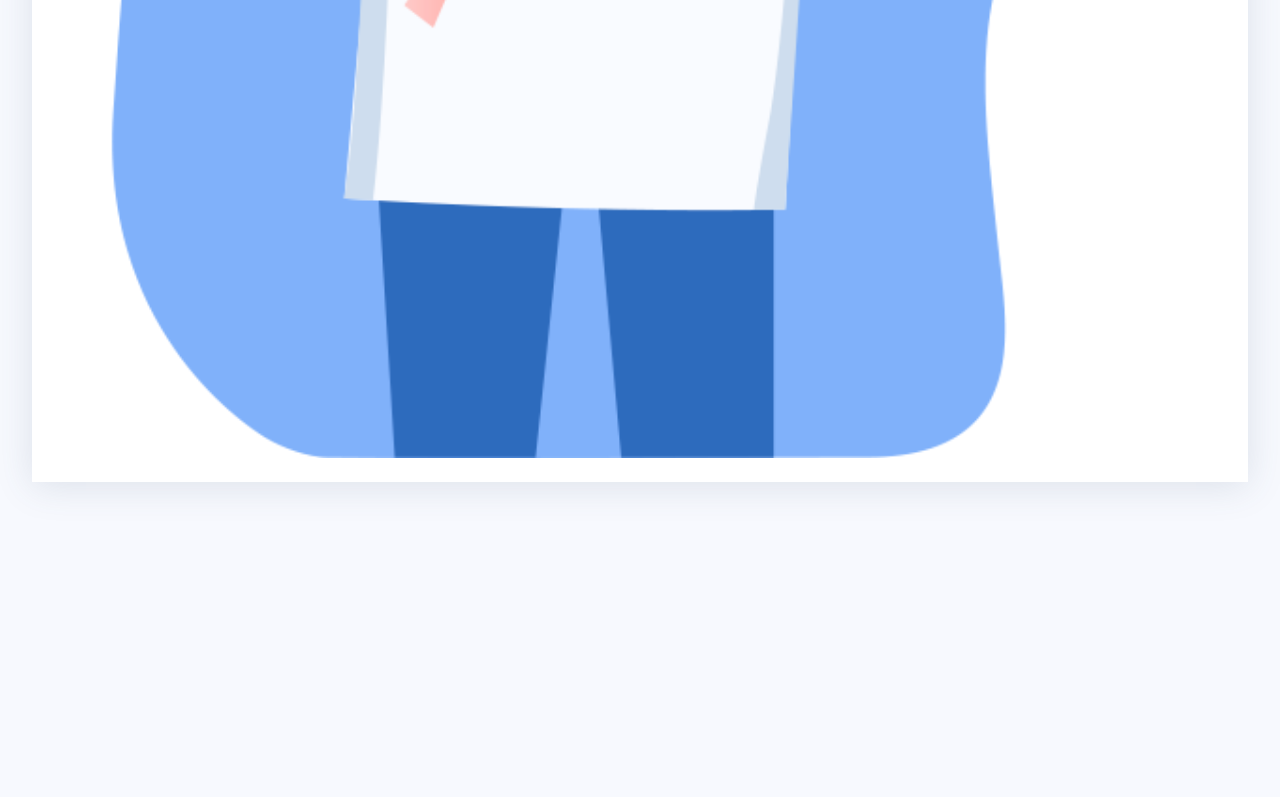
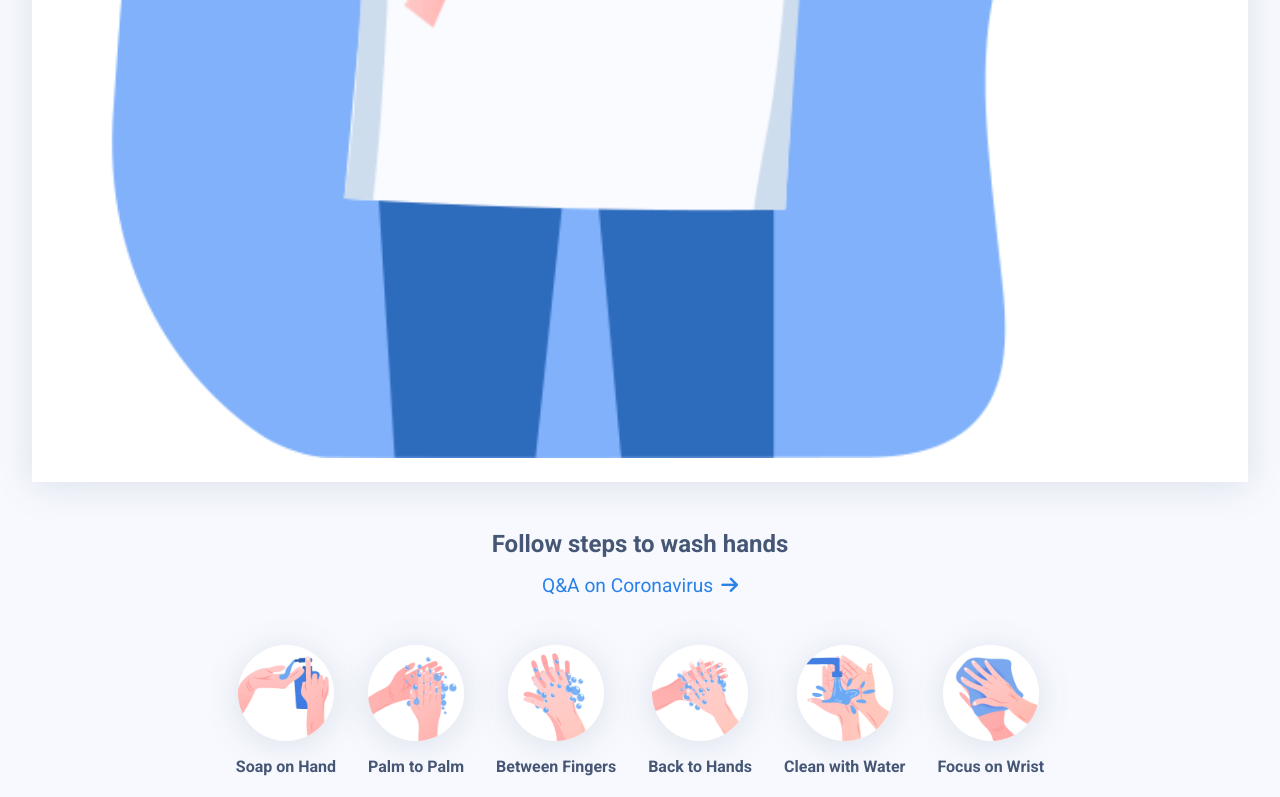
Before and after one commit to Sh4ke96/Kovid-19, a website with bundled scripts: page index.html in a window 1280 px wide. Shown: the part 8159-8956 px from the top of the page. Before the commit the page ends 8689 px from the top, so only its background shows below. Built offline with nearby package versions, Linux system fonts and the light colour scheme.

Commit message:
add wash hands section

```diff
--- a/index.html
+++ b/index.html
@@ -426,6 +426,54 @@
           </ul>
           <img src="img/steps.png" alt="doctor" class="protect__img-steps" />
         </div>
+        <div class="protect__hands">
+          <h1 class="hands__title">Follow steps to wash hands</h1>
+          <a href="#faq" class="hands__link"
+            >Q&A on Coronavirus<i class="fas fa-arrow-right"></i
+          ></a>
+          <div class="hands__container">
+            <div class="hands__card">
+              <img src="img/hand-a.png" alt="soap-on-hand" class="hands__img" />
+              <h1 class="hands__img-title">Soap on Hand</h1>
+            </div>
+            <div class="hands__card">
+              <img src="img/hand-b.png" alt="palm-to-palm" class="hands__img" />
+              <h1 class="hands__img-title">Palm to Palm</h1>
+            </div>
+            <div class="hands__card">
+              <img
+                src="img/hand-c.png"
+                alt="between-fingers"
+                class="hands__img"
+              />
+              <h1 class="hands__img-title">Between Fingers</h1>
+            </div>
+            <div class="hands__card">
+              <img
+                src="img/hand-d.png"
+                alt="back-to-hands"
+                class="hands__img"
+              />
+              <h1 class="hands__img-title">Back to Hands</h1>
+            </div>
+            <div class="hands__card">
+              <img
+                src="img/hand-e.png"
+                alt="hands-under-water"
+                class="hands__img"
+              />
+              <h1 class="hands__img-title">Clean with Water</h1>
+            </div>
+            <div class="hands__card">
+              <img
+                src="img/hand-f.png"
+                alt="focus-on-wrist"
+                class="hands__img"
+              />
+              <h1 class="hands__img-title">Focus on Wrist</h1>
+            </div>
+          </div>
+        </div>
       </section>
     </main>
     <!-- FOOTER SECTION -->
--- a/styles/2-components/_content.scss
+++ b/styles/2-components/_content.scss
@@ -298,6 +298,8 @@
       color: $blue;
       white-space: nowrap;
       padding-top: 1rem;
+      display: flex;
+      align-items: center;
       @include tablet {
         font-size: 1.2rem;
       }
@@ -341,4 +343,56 @@
       padding-top: 2rem;
     }
   }
+  .protect__hands {
+    padding-top: 3rem;
+    display: flex;
+    flex-flow: column nowrap;
+    align-items: center;
+    .hands__title {
+      color: $blue-dark;
+    }
+    .hands__link {
+      font-size: 0.8rem;
+      text-decoration: none;
+      color: $blue;
+      white-space: nowrap;
+      padding-top: 1rem;
+      display: flex;
+      align-items: center;
+      @include tablet {
+        font-size: 1.2rem;
+      }
+      .fa-arrow-right {
+        padding-left: 0.5rem;
+      }
+    }
+    .hands__link:hover {
+      color: $blue-active;
+    }
+    .hands__container {
+      padding-top: 2rem;
+      display: flex;
+      flex-flow: row wrap;
+      justify-content: center;
+      .hands__card {
+        display: flex;
+        flex-flow: column nowrap;
+        justify-content: center;
+        align-items: center;
+        padding: 1rem;
+        .hands__img {
+          max-width: 100%;
+          height: auto;
+          box-shadow: 0px 4px 35px 0px rgba(70, 86, 117, 0.15);
+          border-radius: 50%;
+          width: 6rem;
+        }
+        .hands__img-title {
+          padding-top: 1rem;
+          color: $blue-dark;
+          font-size: 1rem;
+        }
+      }
+    }
+  }
 }
```
Also changed, not shown: img/hand-a.png (added), img/hand-b.png (added), img/hand-c.png (added), img/hand-d.png (added), img/hand-e.png (added), img/hand-f.png (added), styles/main.css, 1 other file.
